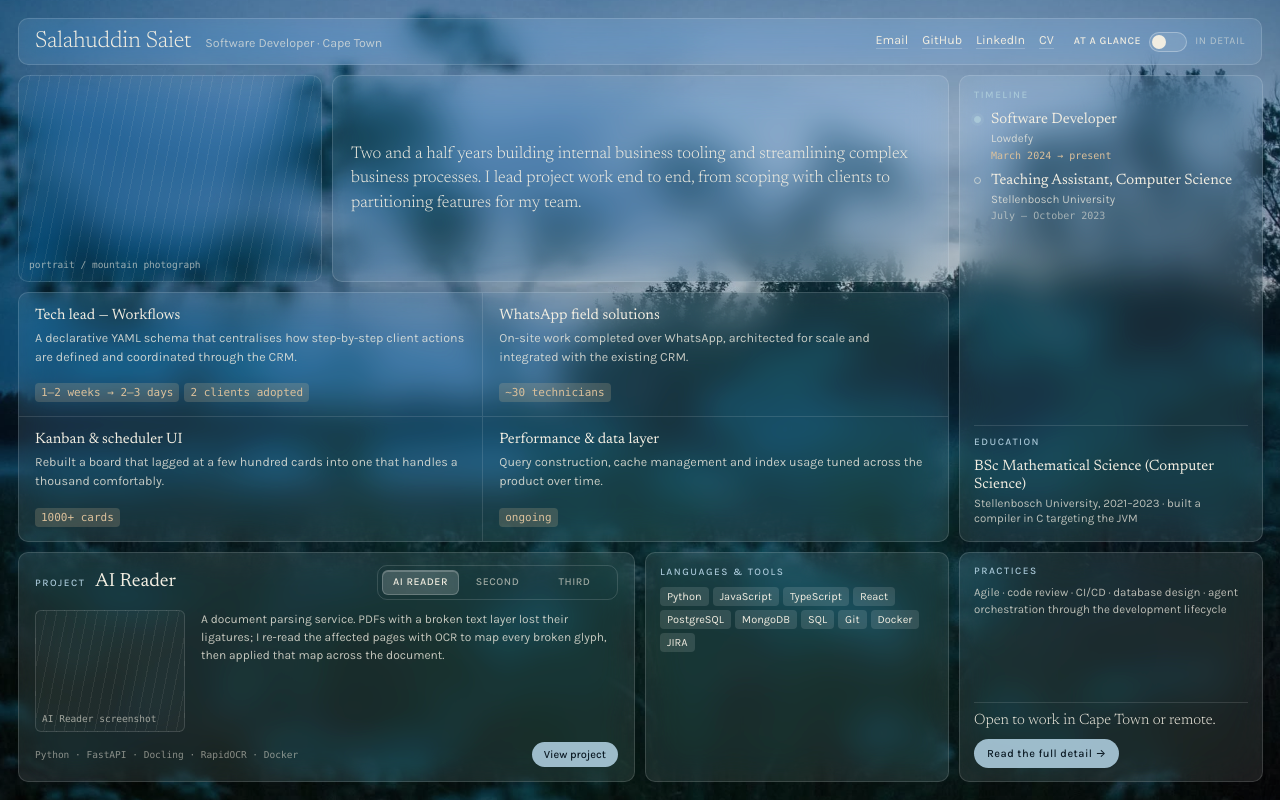
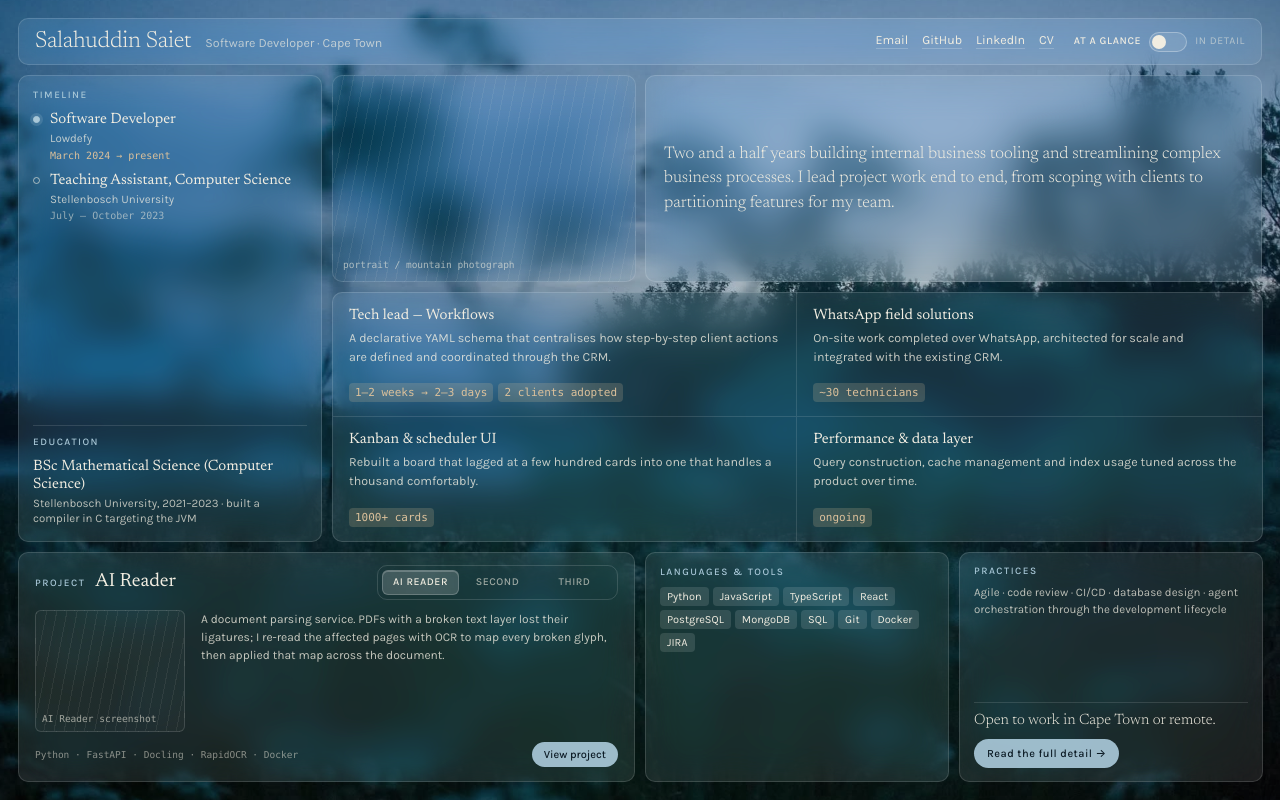
Before and after one commit to Saiby100/Personal-Site, a React (Vite) app: page / in a window 1280 px wide. Built offline with nearby package versions, Linux system fonts and the light colour scheme.

Commit message:
chore: Swap timeline and role cards

```diff
--- a/src/styles/glance.css
+++ b/src/styles/glance.css
@@ -23,7 +23,7 @@
 
 /* Portrait ---------------------------------------------------------------- */
 .g-portrait {
-  grid-column: 1 / 4;
+  grid-column: 4 / 7;
   grid-row: 1;
   animation-delay: 0.04s;
   align-items: flex-end;
@@ -34,7 +34,7 @@
 
 /* Summary ----------------------------------------------------------------- */
 .g-summary {
-  grid-column: 4 / 10;
+  grid-column: 7 / 13;
   grid-row: 1;
   padding: 0.875rem 1.125rem;
   align-items: center;
@@ -49,7 +49,7 @@
 
 /* Timeline & education ---------------------------------------------------- */
 .g-timeline {
-  grid-column: 10 / 13;
+  grid-column: 1 / 4;
   grid-row: 1 / 3;
   padding: 0.875rem;
   display: flex;
@@ -154,7 +154,7 @@
 
 /* Current role ------------------------------------------------------------ */
 .g-role {
-  grid-column: 1 / 10;
+  grid-column: 4 / 13;
   grid-row: 2;
   flex-direction: column;
   padding: 0;
```
